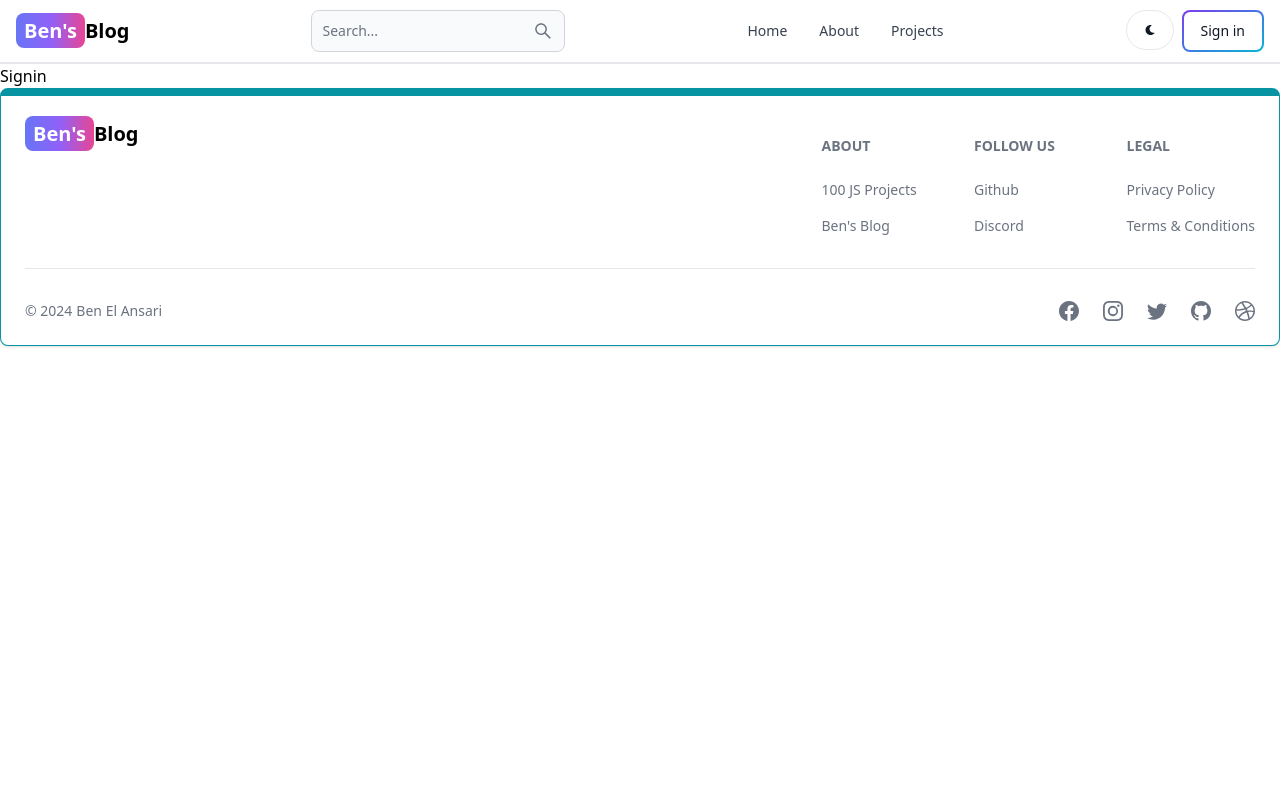
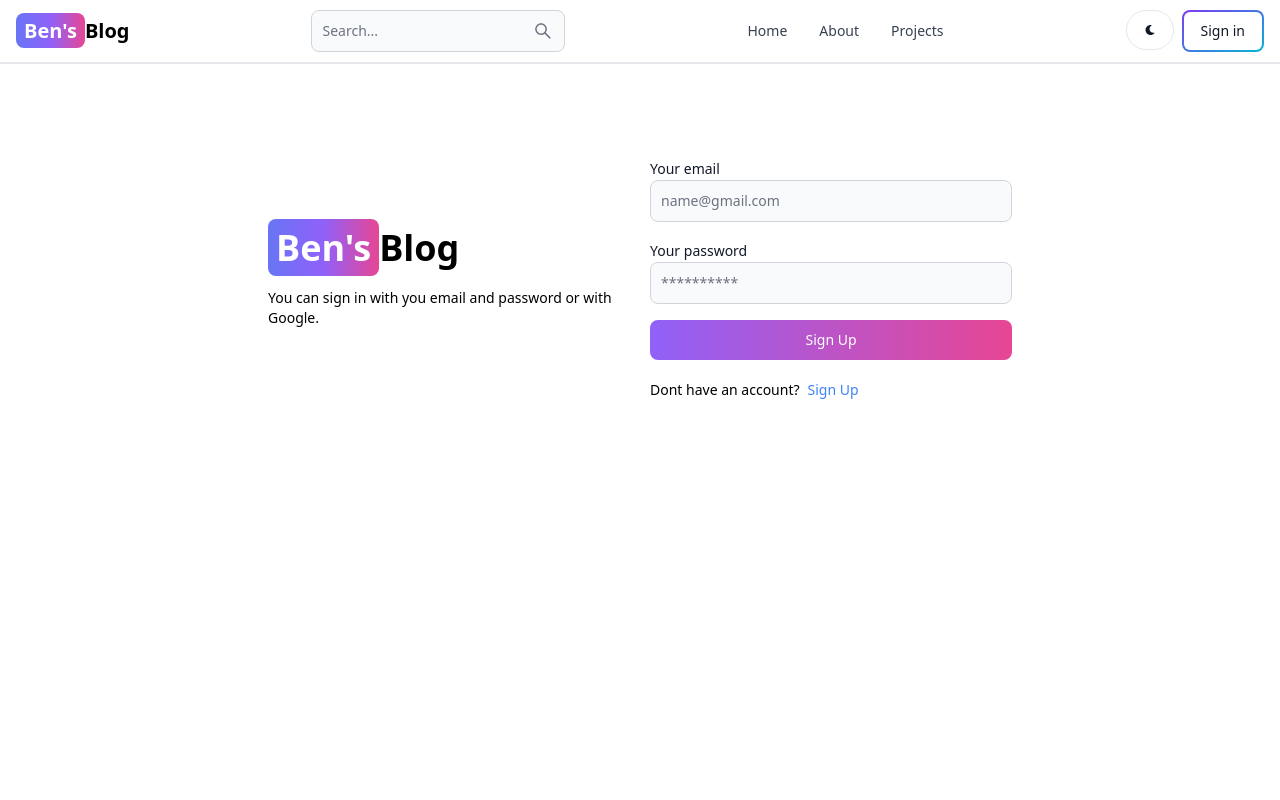
Before and after one commit to Ben9955/mern-blog, a React (Vite) app in the folder client/: page /signin in a window 1280 px wide. Shown: the top 800 px of the page. Built offline with nearby package versions, Linux system fonts and the light colour scheme.

Commit message:
created signin page with functionality

```diff
--- a/client/src/pages/SignUp.jsx
+++ b/client/src/pages/SignUp.jsx
@@ -61,7 +61,7 @@
           </Link>
 
           <p className="text-sm mt-5">
-            You can sign with you email and password or with Google.
+            You can sign up with you email and password or with Google.
           </p>
         </div>
 
@@ -93,7 +93,7 @@
               <TextInput
                 onChange={handleChange}
                 type="password"
-                placeholder="Password"
+                placeholder="**********"
                 id="password"
               />
             </div>
--- a/client/src/pages/Signin.jsx
+++ b/client/src/pages/Signin.jsx
@@ -1,7 +1,118 @@
-import React from "react";
+import { Alert, Button, Label, TextInput } from "flowbite-react";
+import { useState } from "react";
+import { Link, useNavigate } from "react-router-dom";
 
 const Signin = () => {
-  return <div>Signin</div>;
+  const [formData, setFormData] = useState({});
+  const [error, setError] = useState(null);
+  const [isLoading, setIsLoading] = useState(false);
+
+  const navigate = useNavigate();
+
+  const handleChange = (e) => {
+    setFormData({ ...formData, [e.target.id]: e.target.value.trim() });
+  };
+
+  const submitHandler = async (e) => {
+    e.preventDefault();
+
+    if (!formData.email || !formData.password) {
+      return setError("Please fill out all fields");
+    }
+
+    try {
+      setIsLoading(true);
+      setError(null);
+
+      const res = await fetch("/api/auth/signin", {
+        method: "POST",
+        headers: { "Content-Type": "application/json" },
+        body: JSON.stringify(formData),
+      });
+
+      const data = await res.json();
+
+      if (data.success === false) {
+        setIsLoading(false);
+        return setError(data.message);
+      }
+      setIsLoading(false);
+
+      navigate("/");
+    } catch (error) {
+      setIsLoading(false);
+      setError(error.message);
+    }
+  };
+
+  return (
+    <div className="min-h-screen mt-20">
+      <div className="flex gap-5 flex-col md:flex-row  md:items-center p-3 max-w-3xl mx-auto">
+        {/* left */}
+        <div className="flex-1">
+          <Link
+            to="/"
+            className=" whitespace-nowrap text-4xl font-bold dark:text-white"
+          >
+            <span className="px-2 py-1 bg-gradient-to-r from-indigo-500 via-purple-500 to-pink-500 rounded-lg text-white ">
+              Ben's
+            </span>
+            Blog
+          </Link>
+
+          <p className="text-sm mt-5">
+            You can sign in with you email and password or with Google.
+          </p>
+        </div>
+
+        {/* right */}
+        <div className="flex-1">
+          <form className="flex flex-col gap-4" onSubmit={submitHandler}>
+            <div>
+              <Label value="Your email" />
+              <TextInput
+                onChange={handleChange}
+                type="email"
+                placeholder="name@gmail.com"
+                id="email"
+              />
+            </div>
+
+            <div>
+              <Label value="Your password" />
+              <TextInput
+                onChange={handleChange}
+                type="password"
+                placeholder="**********"
+                id="password"
+              />
+            </div>
+
+            <Button
+              gradientDuoTone="purpleToPink"
+              type="submit"
+              disabled={isLoading}
+              isProcessing={isLoading}
+            >
+              {isLoading ? "Loading..." : "Sign Up"}
+            </Button>
+          </form>
+
+          <div className="flex gap-2 text-sm mt-5">
+            <span>Dont have an account?</span>
+            <Link to="/signup" className="text-blue-500">
+              Sign Up
+            </Link>
+          </div>
+          {error && (
+            <Alert className="mt-5 " color="failure">
+              {error}
+            </Alert>
+          )}
+        </div>
+      </div>
+    </div>
+  );
 };
 
 export default Signin;
```
